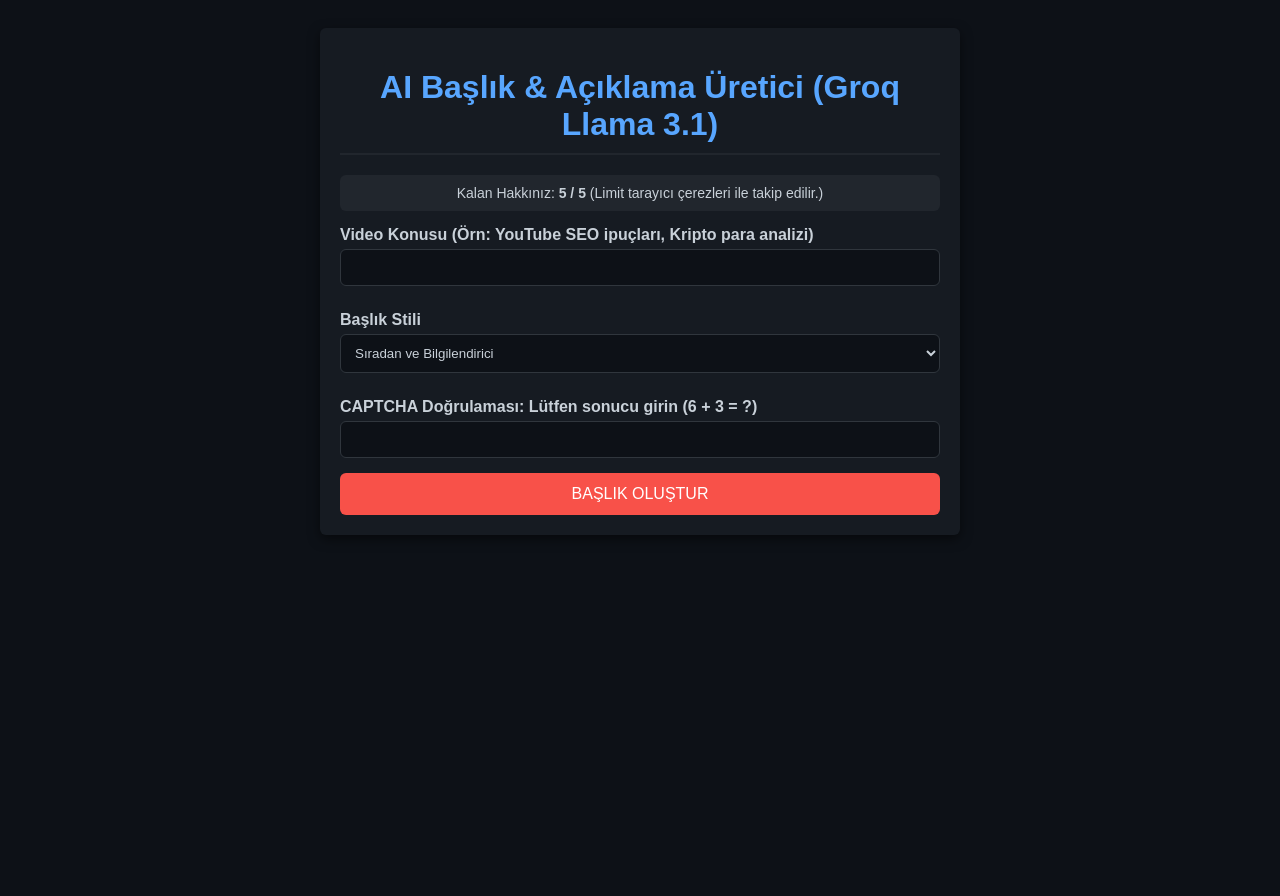
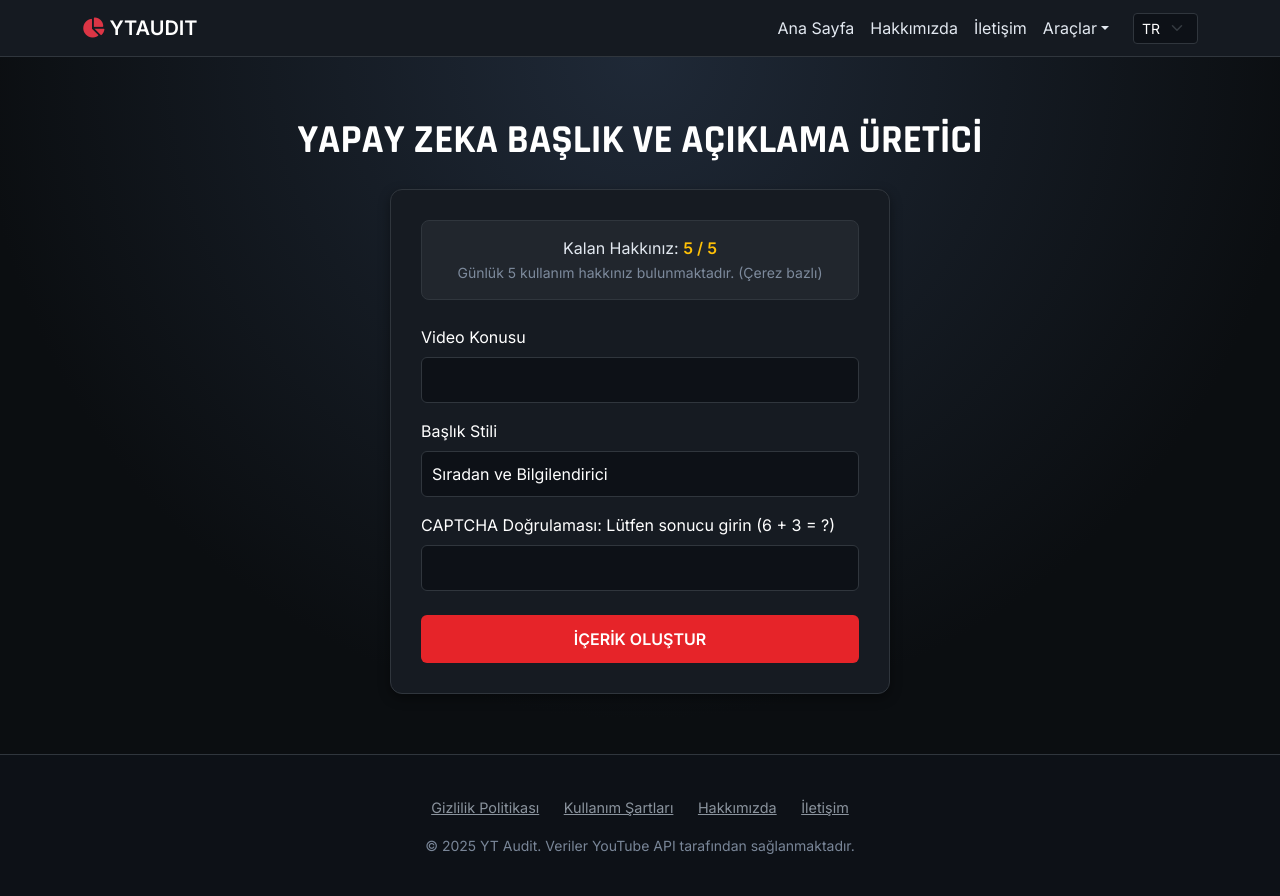
Before and after one commit to 2psgmvs86m-a11y/youtube-trend-analiz, a Flask app: page /araclar/ai-baslik in a window 1280 px wide. Before the commit the page ends 515 px from the top, so only its background shows below. Run offline with Flask 3, Linux system fonts and the light colour scheme.

Commit message:
Update ai_tool.html

```diff
--- a/templates/ai_tool.html
+++ b/templates/ai_tool.html
@@ -1,85 +1,148 @@
 <!DOCTYPE html>
-<html lang="tr">
+<html lang="{{ current_lang }}">
 <head>
     <meta charset="UTF-8">
     <meta name="viewport" content="width=device-width, initial-scale=1.0">
     <title>AI Başlık ve Açıklama Üretici</title>
+    <link href="https://cdn.jsdelivr.net/npm/bootstrap@5.3.0/dist/css/bootstrap.min.css" rel="stylesheet">
+    <link href="https://fonts.googleapis.com/css2?family=Rajdhani:wght@400;600;700&family=Inter:wght@300;400;600&display=swap" rel="stylesheet">
+    <link rel="stylesheet" href="https://cdnjs.cloudflare.com/ajax/libs/font-awesome/6.4.0/css/all.min.css">
     <style>
-        body { font-family: 'Arial', sans-serif; background-color: #0d1117; color: #c9d1d9; padding: 20px; }
-        .container { max-width: 600px; margin: auto; background-color: #161b22; padding: 20px; border-radius: 6px; box-shadow: 0 4px 12px rgba(0, 0, 0, 0.5); }
-        h1 { color: #58a6ff; border-bottom: 2px solid #21262d; padding-bottom: 10px; margin-bottom: 20px; text-align: center; }
-        form label { display: block; margin: 10px 0 5px; font-weight: bold; }
-        form input[type="text"], form select, form textarea {
-            width: 100%; padding: 10px; margin-bottom: 15px; border: 1px solid #30363d; border-radius: 6px; background-color: #0d1117; color: #c9d1d9; box-sizing: border-box;
-        }
-        form button { background-color: #f85149; color: white; padding: 12px 20px; border: none; border-radius: 6px; cursor: pointer; font-size: 16px; width: 100%; transition: background-color 0.3s; }
-        form button:hover { background-color: #e5463f; }
-        .result-box { background-color: #21262d; padding: 15px; border-radius: 6px; margin-top: 20px; border-left: 5px solid #58a6ff; }
-        .result-box h3 { color: #58a6ff; margin-top: 0; }
-        .result-box pre { white-space: pre-wrap; word-wrap: break-word; background-color: #0d1117; padding: 10px; border-radius: 4px; border: 1px solid #30363d; }
+        :root { --dark-bg: #0b0e11; --card-bg: #161b22; --accent: #e62429; --text-main: #ffffff; }
+        body { background-color: var(--dark-bg); color: var(--text-main); font-family: 'Inter', sans-serif; display: flex; flex-direction: column; min-height: 100vh; }
+        h1, h2, h3, h4, h5, h6 { color: #ffffff !important; font-family: 'Rajdhani', sans-serif; text-transform: uppercase; }
+        p, span, div, li { color: #e2e8f0; }
+        .text-muted { color: #94a3b8 !important; opacity: 0.8 !important; }
+        .navbar { background: rgba(22, 27, 34, 0.95); border-bottom: 1px solid #30363d; }
+        .nav-link { color: #e2e8f0 !important; font-weight: 500; transition: color 0.3s; }
+        .nav-link:hover { color: var(--accent) !important; }
+        .hero { padding: 60px 0; background: radial-gradient(circle at top, #1f2937 0%, var(--dark-bg) 70%); flex: 1;}
+        .search-input { background: #0d1117 !important; border: 1px solid #30363d; color: #ffffff !important; padding: 10px; border-radius: 6px; }
+        .search-input::placeholder { color: #cbd5e1 !important; opacity: 0.7; }
+        .btn-audit { background: var(--accent); border: none; color: white; font-weight: 700; padding: 12px 20px; border-radius: 6px; transition: background-color 0.3s; }
+        .btn-audit:hover { background: #d41e23; }
+        .form-select { background-color: #0d1117; color: white; border: 1px solid #30363d; }
+        .glass-card { background: var(--card-bg); border: 1px solid #30363d; border-radius: 12px; padding: 30px; height: 100%; box-shadow: 0 4px 12px rgba(0, 0, 0, 0.4); }
+
+        .usage-info { text-align: center; margin-bottom: 25px; padding: 15px; background-color: #21262d; border-radius: 8px; font-size: 1rem; border: 1px solid #30363d;}
         .error-box { background-color: #3b1e1e; color: #f85149; padding: 15px; border-radius: 6px; margin-top: 20px; border: 1px solid #f85149; }
-        .usage-info { text-align: center; margin-bottom: 15px; padding: 10px; background-color: #21262d; border-radius: 6px; font-size: 14px; }
+        .result-box { background: #0d1117; border: 1px solid #10b981; padding: 20px; border-radius: 8px; margin-top: 30px; }
+        .result-box h3 { color: #10b981; font-size: 1.5rem; }
+        .title-item { background: #21262d; padding: 10px; border-radius: 6px; margin-bottom: 8px; font-weight: 600; color: #f1f1f1; border-left: 3px solid #e62429; }
+        .result-box pre { white-space: pre-wrap; word-wrap: break-word; font-family: 'Inter', sans-serif; font-size: 0.9rem; color: #e2e8f0; padding: 10px; border-radius: 4px; border: 1px solid #30363d; }
+
+        footer { background-color: #0d1117; border-top: 1px solid #30363d; padding: 40px 0; margin-top: auto; }
+        .footer-link { color: #8b949e; margin: 0 10px; font-size: 0.9rem; transition: color 0.3s; }
+        .footer-link:hover { color: var(--accent); }
     </style>
 </head>
 <body>
+
+    <nav class="navbar navbar-expand-lg navbar-dark">
         <div class="container">
-        <h1>AI Başlık & Açıklama Üretici (Groq Llama 3.1)</h1>
+            <a class="navbar-brand fw-bold text-white" href="/"><i class="fas fa-chart-pie text-danger"></i> YT<span class="text-white">AUDIT</span></a>
+            <button class="navbar-toggler" type="button" data-bs-toggle="collapse" data-bs-target="#navbarNav">
+                <span class="navbar-toggler-icon"></span>
+            </button>
+            <div class="collapse navbar-collapse" id="navbarNav">
+                <ul class="navbar-nav ms-auto">
+                    <li class="nav-item"><a class="nav-link" href="/">Ana Sayfa</a></li>
+                    <li class="nav-item"><a class="nav-link" href="/hakkimizda">Hakkımızda</a></li>
+                    <li class="nav-item"><a class="nav-link" href="/iletisim">İletişim</a></li>
+                    <li class="nav-item dropdown">
+                        <a class="nav-link dropdown-toggle" href="#" role="button" data-bs-toggle="dropdown">Araçlar</a>
+                        <ul class="dropdown-menu dropdown-menu-dark" style="background: #161b22;">
+                            <li><a class="dropdown-item" href="/araclar/ai-baslik">AI Başlık Oluşturucu</a></li>
+                            <li><a class="dropdown-item" href="#">Thumbnail İndir (Yakında)</a></li>
+                            <li><a class="dropdown-item" href="#">Tag Bulucu (Yakında)</a></li>
+                        </ul>
+                    </li>
+                </ul>
+                <select class="form-select form-select-sm shadow-none ms-3" style="width: auto;" onchange="location = '?lang=' + this.value;">
+                    <option value="tr" {% if current_lang == 'tr' %}selected{% endif %}>TR</option>
+                    <option value="en" {% if current_lang == 'en' %}selected{% endif %}>EN</option>
+                    <option value="de" {% if current_lang == 'de' %}selected{% endif %}>DE</option>
+                </select>
+            </div>
+        </div>
+    </nav>
+
+    <div class="hero">
+        <div class="container">
+            <h1 class="text-center display-6 fw-bold mb-4 text-white">Yapay Zeka Başlık ve Açıklama Üretici</h1>
+
+            <div class="glass-card mx-auto" style="max-width: 500px;">
 
                 <div class="usage-info">
-            Kalan Hakkınız: <strong>{{ uses_left }} / {{ max_uses }}</strong> (Limit tarayıcı çerezleri ile takip edilir.)
+                    Kalan Hakkınız: <strong class="text-warning">{{ uses_left }} / {{ max_uses }}</strong>
+                    <br><small class="text-muted">Günlük 5 kullanım hakkınız bulunmaktadır. (Çerez bazlı)</small>
                 </div>
 
                 {% if error %}
-            <div class="error-box">
+                    <div class="alert alert-danger error-box" role="alert">
                         <strong>Hata:</strong> {{ error }}
                     </div>
                 {% endif %}
 
                 {% if uses_left <= 0 and not ai_result %}
-             <div class="error-box" style="background-color: #0d1117; color: #58a6ff; border: 1px solid #58a6ff;">
+                    <div class="alert alert-info text-center" style="background-color: #21262d; border-color: #58a6ff; color: #58a6ff;">
                         <strong>Limit Doldu:</strong> Günlük kullanım limitinizi doldurdunuz.
                     </div>
                 {% else %}
                     <form method="POST">
-                <label for="topic">Video Konusu (Örn: YouTube SEO ipuçları, Kripto para analizi)</label>
-                <input type="text" id="topic" name="topic" value="{{ input_data.topic or '' }}" required>
+                        <div class="mb-3">
+                            <label for="topic" class="form-label text-white">Video Konusu</label>
+                            <input type="text" id="topic" name="topic" class="form-control search-input" value="{{ input_data.topic or '' }}" required>
+                        </div>
 
-                <label for="style">Başlık Stili</label>
-                <select id="style" name="style" required>
+                        <div class="mb-3">
+                            <label for="style" class="form-label text-white">Başlık Stili</label>
+                            <select id="style" name="style" class="form-select search-input" required>
                                 <option value="Sıradan ve Bilgilendirici" {% if input_data.style == 'Sıradan ve Bilgilendirici' %}selected{% endif %}>Sıradan ve Bilgilendirici</option>
                                 <option value="Şok Edici ve Duygusal" {% if input_data.style == 'Şok Edici ve Duygusal' %}selected{% endif %}>Şok Edici ve Duygusal</option>
                                 <option value="Soru Soran ve Merak Uyandıran" {% if input_data.style == 'Soru Soran ve Merak Uyandıran' %}selected{% endif %}>Soru Soran ve Merak Uyandıran</option>
                                 <option value="Eğitici ve Rehber" {% if input_data.style == 'Eğitici ve Rehber' %}selected{% endif %}>Eğitici ve Rehber</option>
-                    <option value="Liste (Top List) Formatında" {% if input_data.style == 'Liste (Top List) Formatında' %}selected{% endif %}>Liste (Top List) Formatında</option>
                             </select>
+                        </div>
 
-                <label for="captcha">CAPTCHA Doğrulaması: Lütfen sonucu girin ({{ captcha_question }})</label>
-                <input type="text" id="captcha" name="captcha_check" required>
+                        <div class="mb-4">
+                            <label for="captcha" class="form-label text-white">CAPTCHA Doğrulaması: Lütfen sonucu girin ({{ captcha_question }})</label>
+                            <input type="text" id="captcha" name="captcha_check" class="form-control search-input" required>
+                        </div>
 
-                <button type="submit">BAŞLIK OLUŞTUR</button>
+                        <button type="submit" class="btn btn-audit w-100">İÇERİK OLUŞTUR</button>
                     </form>
                 {% endif %}
 
-
                 {% if ai_result and 'error' not in ai_result %}
                     <div class="result-box">
-                <h3>Üretilen Başlıklar (SEO Uyumlu)</h3>
-                <ul>
+                        <h3 class="mb-3">Üretilen Başlıklar (SEO Uyumlu)</h3>
+                        <ul class="list-unstyled">
                             {% for title in ai_result.titles %}
-                        <li>{{ title | safe }}</li>
+                                <li class="title-item mb-2">{{ title | safe }}</li>
                             {% endfor %}
                         </ul>
 
-                <h3>Kısa Açıklama (Yaklaşık 50 Kelime)</h3>
+                        <h3 class="mt-4 mb-3">Kısa Açıklama Metni</h3>
                         <pre>{{ ai_result.description }}</pre>
                     </div>
                 {% endif %}
+            </div>
+        </div>
+    </div>
 
-        {% if ai_result and 'error' in ai_result %}
-             <div class="error-box">
-                <strong>Hata:</strong> {{ ai_result.error }}
+    <footer>
+        <div class="container text-center">
+            <div class="footer-links mb-3">
+                <a href="/gizlilik" class="footer-link">Gizlilik Politikası</a>
+                <a href="/kullanim" class="footer-link">Kullanım Şartları</a>
+                <a href="/hakkimizda" class="footer-link">Hakkımızda</a>
+                <a href="/iletisim" class="footer-link">İletişim</a>
             </div>
-        {% endif %}
+            <p class="text-muted small mb-0">&copy; 2025 YT Audit. Veriler YouTube API tarafından sağlanmaktadır.</p>
         </div>
+    </footer>
+
+    <script src="https://cdn.jsdelivr.net/npm/bootstrap@5.3.0/dist/js/bootstrap.bundle.min.js"></script>
 </body>
 </html>
```
Lines whose indentation alone changed are shown as unchanged.
